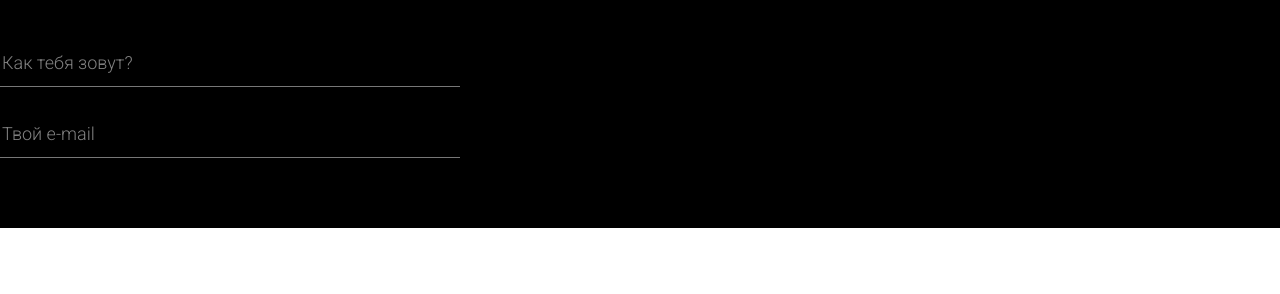
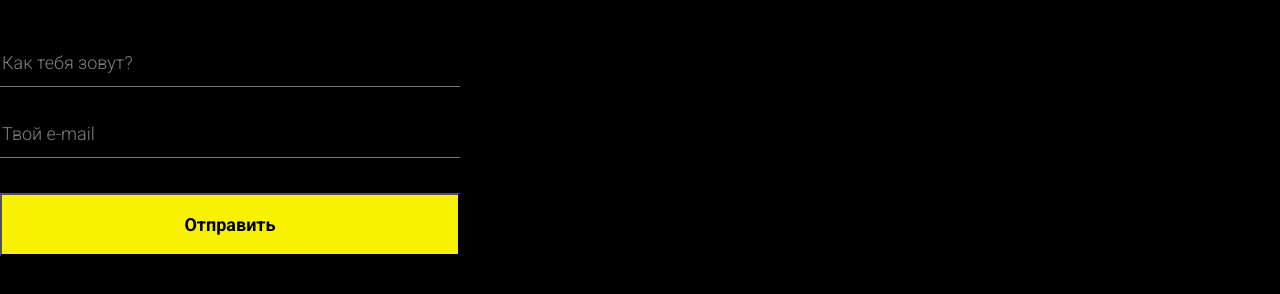
Before and after one commit to katsu1444/cyberpunk_kirushka_obnimashka, a plain HTML site: page index.html in a window 1280 px wide. Shown: the part 2038-2332 px from the top of the page. Before the commit the page ends 2266 px from the top, so only its background shows below. Drawn offline with Linux system fonts and the light colour scheme.

Commit message:
Javascript

```diff
--- a/index.html
+++ b/index.html
@@ -8,6 +8,7 @@
         href="https://fonts.googleapis.com/css2?family=Roboto:ital,wght@0,100;0,300;0,400;0,500;0,700;0,900;1,100;1,300;1,400;1,500;1,700;1,900&display=swap"
         rel="stylesheet">
     <link rel="stylesheet" href="style.css" />
+    <script src="script.js"></script>
 </head>
 
 <body>
@@ -83,6 +84,8 @@
                 <input type="text" placeholder="Как тебя зовут?" class="text-input">
 
                 <input type="email" placeholder="Твой е-mail" class="text-input">
+
+                <button type="button" onclick="buttonClick()">Отправить</button>
             </form>
         </div>
     </div>
--- /dev/null
+++ b/script.js
@@ -0,0 +1,26 @@
+function buttonClick() {
+    const name = document.getElementsByTagName('input')[0].value;
+    const email = document.getElementsByTagName('input')[1].value;
+
+    if (name === '') {
+        alert('Пожалуйста заполните поле имени');
+
+        document.getElementsByTagName('input')[0].style.backgroundColor = 'red';
+
+        return;
+    } else {
+        document.getElementsByTagName('input')[0].style.backgroundColor = '';
+    }
+
+    if (email === '') {
+        alert('Пожалуйста заполните поле емейла');
+
+        document.getElementsByTagName('input')[1].style.backgroundColor = 'red';
+
+        return;
+    } else {
+        document.getElementsByTagName('input')[1].style.backgroundColor = '';
+    }
+
+    alert('Привет, меня зовут ' + document.getElementsByTagName('input')[0].value + '!');
+}
--- a/style.css
+++ b/style.css
@@ -316,3 +316,18 @@ table {
 .form .text-input:focus {
   border-bottom: 1px solid #ccc;
 }
+
+.form button {
+  background-color: #F8F200;
+
+  padding: 19px 50px;
+
+  font-family: "Roboto";
+  font-weight: 700;
+  font-size: 18px;
+  line-height: 21px;
+
+  color: black;
+
+  cursor: pointer;
+}
```
